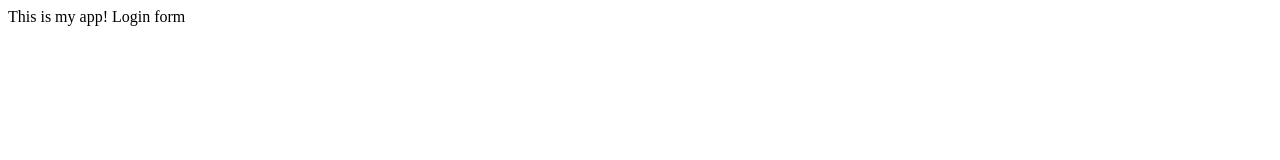
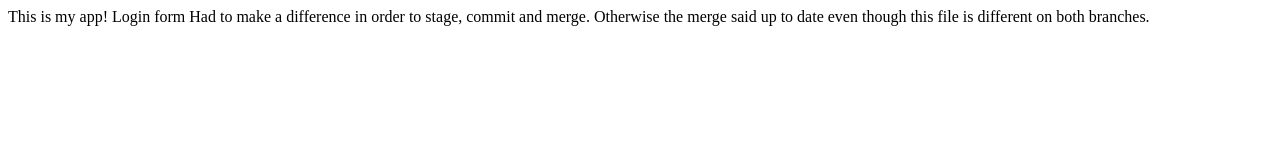
Before and after one commit to MomchilDeus/myapp, a plain HTML site: page index.html in a window 1280 px wide. Drawn offline with Linux system fonts and the light colour scheme.

Commit message:
index change

```diff
--- a/index.html
+++ b/index.html
@@ -6,5 +6,7 @@
   <body>
     This is my app!
     Login form
+    Had to make a difference in order to stage, commit and merge.
+    Otherwise the merge said up to date even though this file is different on both branches.
   </body>
 </html>
```
